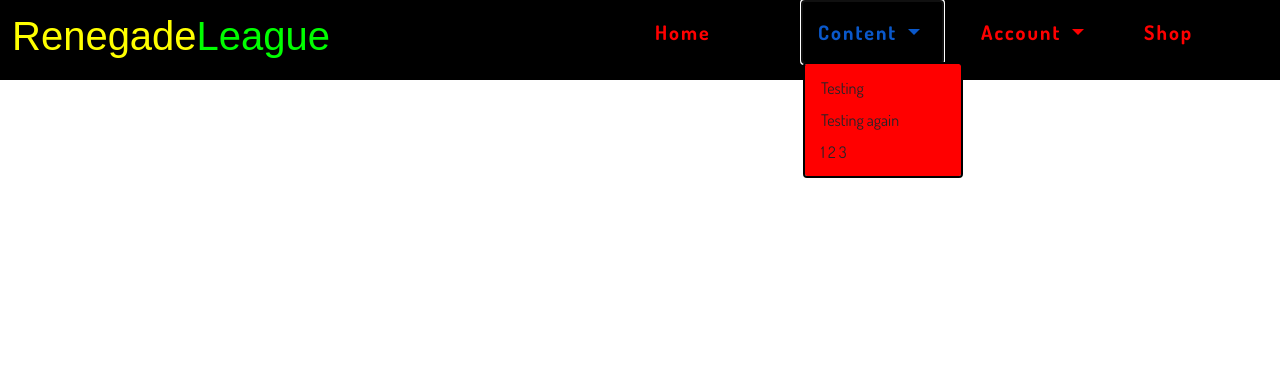
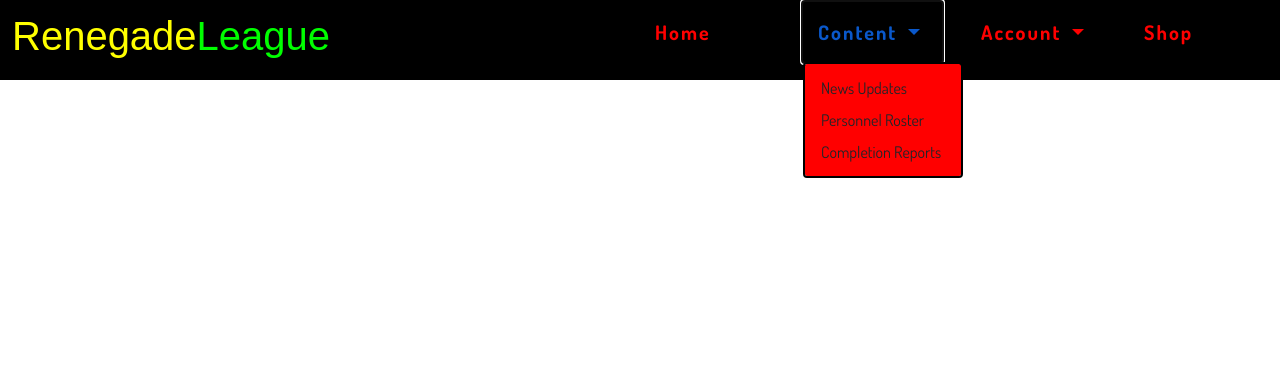
Before and after one commit to lukemunsch/fantasy-blog-shop, a Django app: page / in a window 1280 px wide, after a click on "Content". Shown: the top 380 px of the page. Run offline with Django 3.2, Linux system fonts and the light colour scheme; some libraries are stand-ins or nearby versions; some web fonts are replaced.

Commit message:
Update content menu button

```diff
--- a/templates/base.html
+++ b/templates/base.html
@@ -63,7 +63,7 @@
                     <div class="col-6">
                         <ul id="topnav" class="list-inline row">
                             <li class="col-3 menuitem">
-                                <a class="nav-link plain-link menus" href="#"><span>Home</span></a>
+                                <a class="nav-link plain-link menus" href="{% url 'home' %}"><span>Home</span></a>
                             </li>
                             <li class="col-3">
                                 <div class="dropdown">
@@ -73,9 +73,9 @@
                                         Content
                                     </a>
                                     <div class="dropdown-menu bg-red" aria-labelledby="dropdownContentButton">
-                                        <a href="#" class="dropdown-item">Testing</a>
-                                        <a href="#" class="dropdown-item">Testing again</a>
-                                        <a href="#" class="dropdown-item">1 2 3</a>
+                                        <a href="#" class="dropdown-item">News Updates</a>
+                                        <a href="#" class="dropdown-item">Personnel Roster</a>
+                                        <a href="#" class="dropdown-item">Completion Reports</a>
                                     </div>
                                 </div>
                             </li>
```
